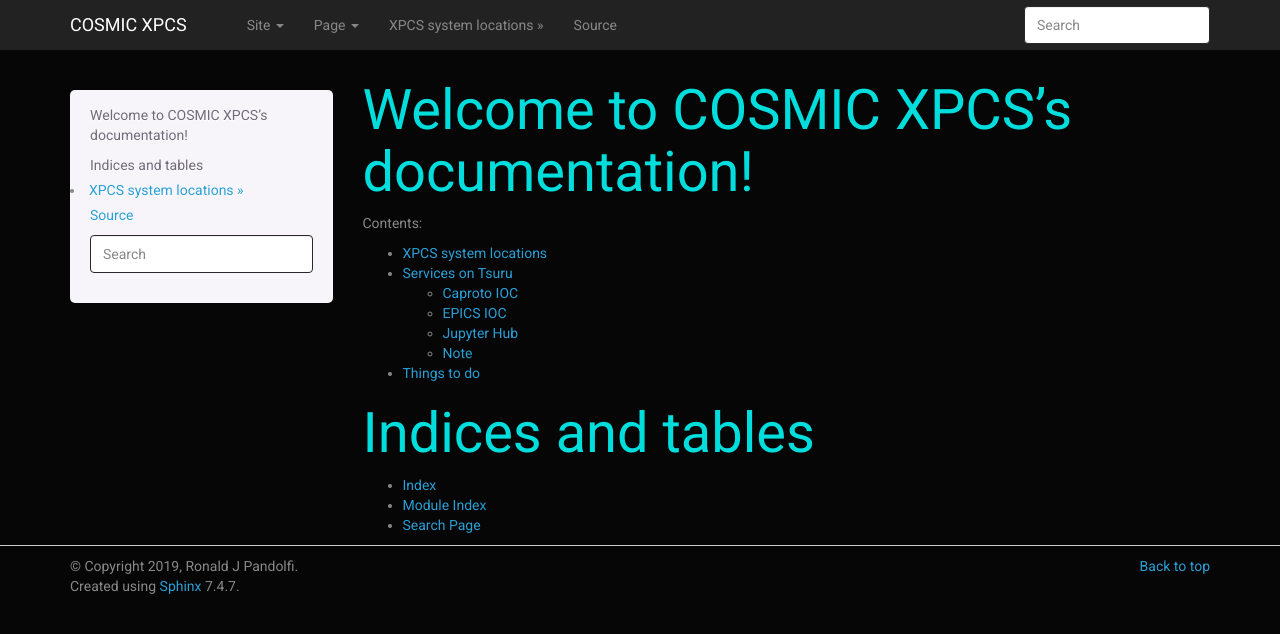
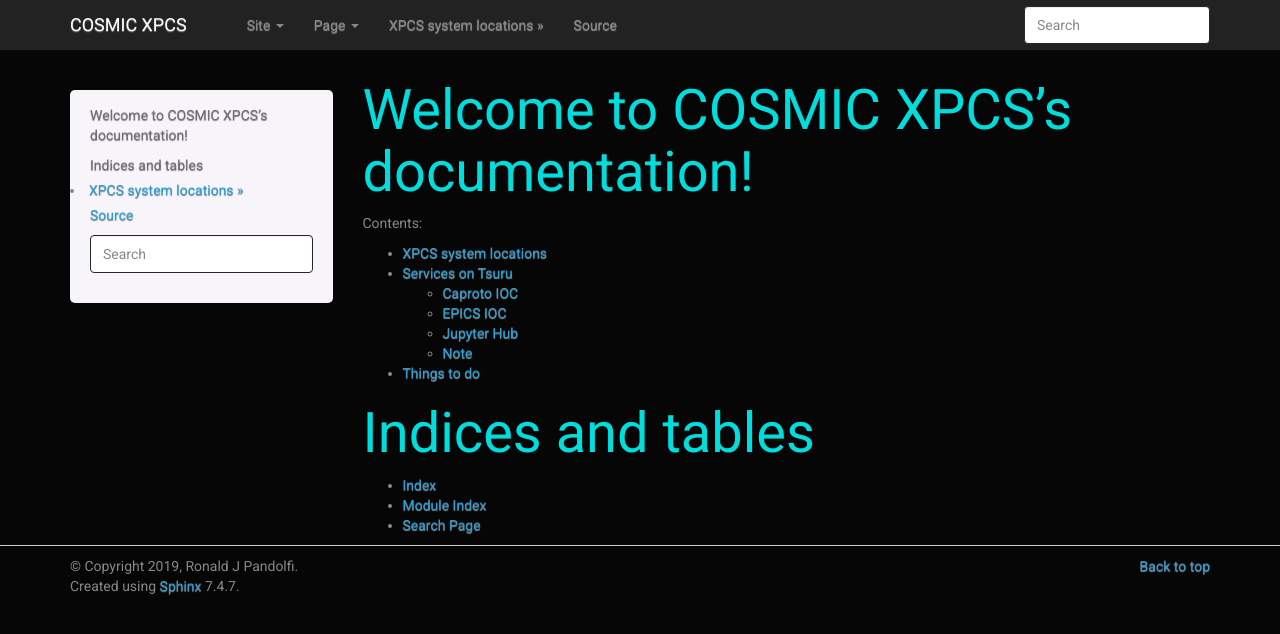
Before and after one commit to lbl-camera/COSMIC-XPCS, a Sphinx documentation site: the page built from docs/index.rst, in a window 1280 px wide. Shown: the top 634 px of the page. Built offline with Sphinx 7.4.7, drawn with Linux system fonts in a browser that asks for light colours.

Commit message:
Add link style

```diff
--- a/docs/_static/my-styles.css
+++ b/docs/_static/my-styles.css
@@ -17,6 +17,10 @@
     background-color: #888;
 }
 
+a {
+    text-shadow: 0 1px 1px #888;
+}
+
 a:hover {
     text-shadow: 0 0 8px #0dd;
 }
```
